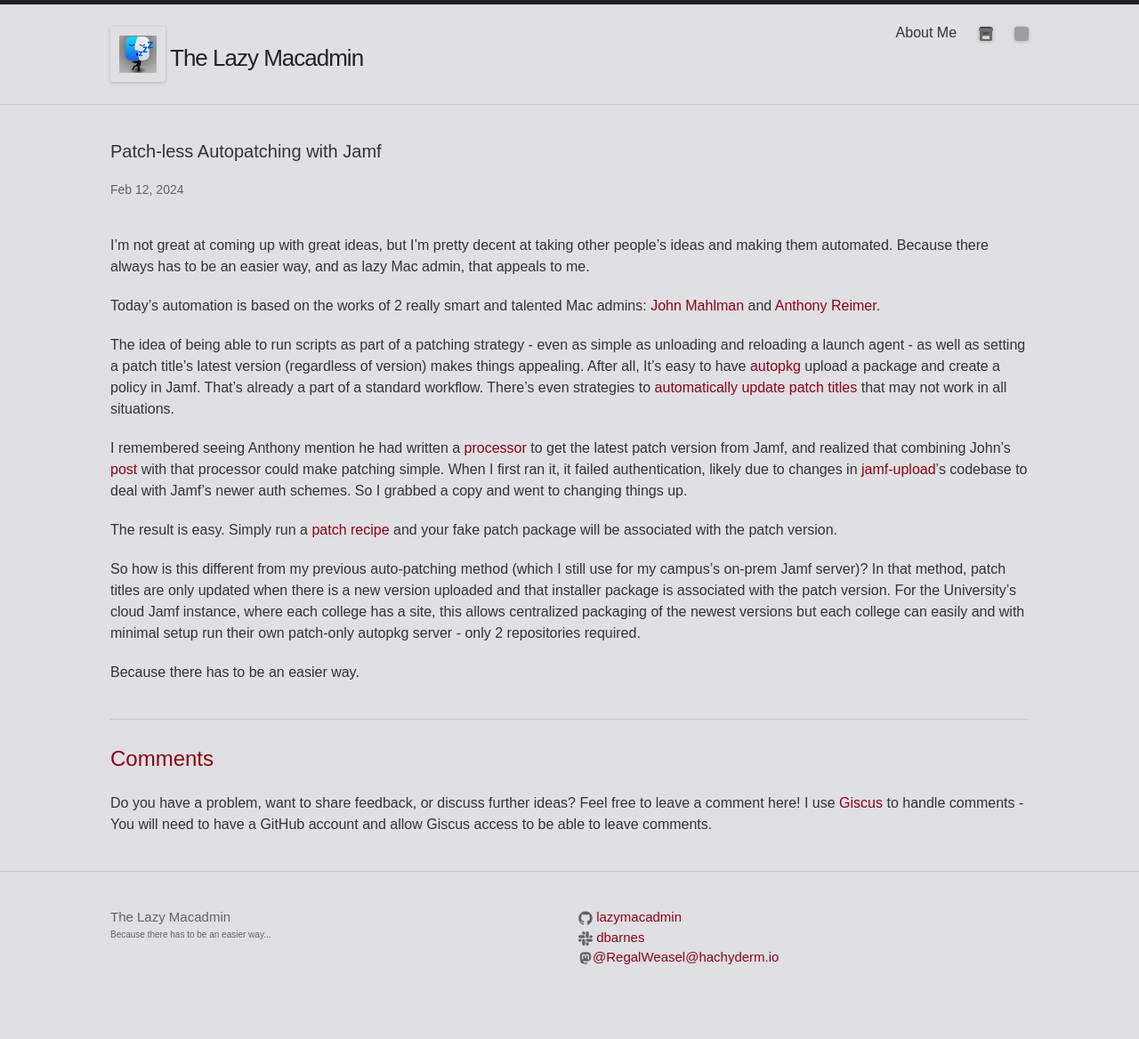
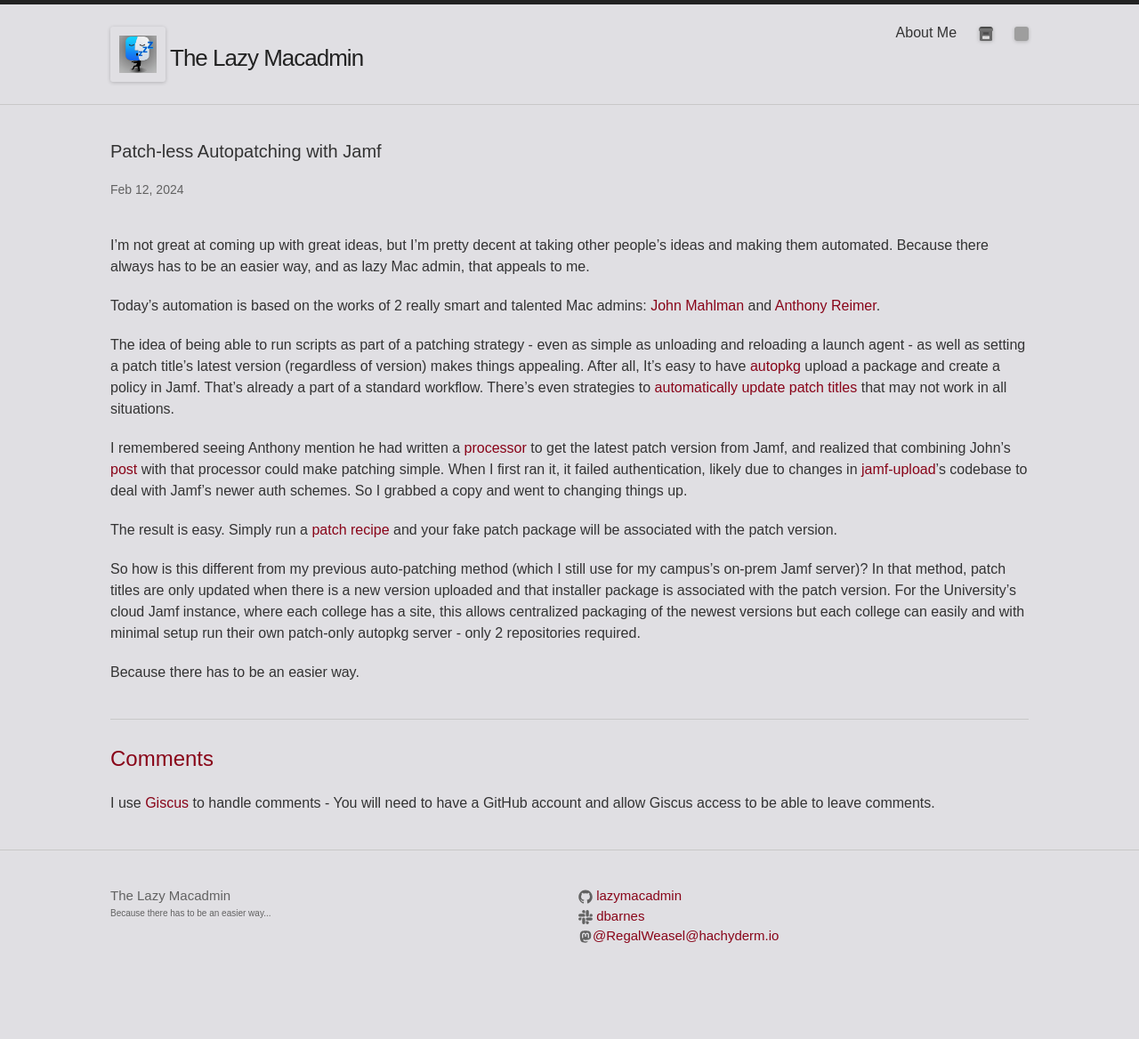
Before and after one commit to lazymacadmin/lazymacadmin.github.io, a Jekyll site: the page built from _posts/2024-02-12-patchless-autopatching-with-jamf.md, in a window 1280 px wide. Shown: the whole page at 89% size. Built offline with Jekyll 4.4.1, drawn with Linux system fonts in a browser that asks for light colours; some web fonts are replaced; comment, search, counter and statistics services are not loaded; after the commit the page ends 1144 px from its top, so only the background shows below that; grey boxes are pictures that could not be loaded.

Commit message:
fix comments block

```diff
--- a/_includes/comments.html
+++ b/_includes/comments.html
@@ -3,7 +3,7 @@
 
 <hr>
 <a id="Comments"><h2>Comments</h2></a>
-Do you have a problem, want to share feedback, or discuss further ideas? Feel free to leave a comment here! I use <a href="https://giscus.app">Giscus</a> to handle comments - You will need to have a GitHub account and allow Giscus access to be able to leave comments. <!-- These comments are from a <a href="https://github.com/lazymacadmin/giscussions/discussions?discussions_q={{ page.title | safe }}">discussion feed on GitHub</a> so you will need a GitHub account to comment. -->
+I use <a href="https://giscus.app">Giscus</a> to handle comments - You will need to have a GitHub account and allow Giscus access to be able to leave comments.
 <script src="https://giscus.app/client.js"
         data-repo="lazymacadmin/giscussions"
         data-repo-id="R_kgDOKUIwBw"
```
